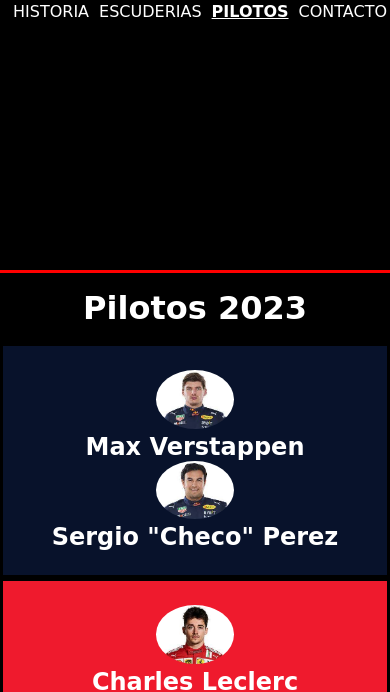
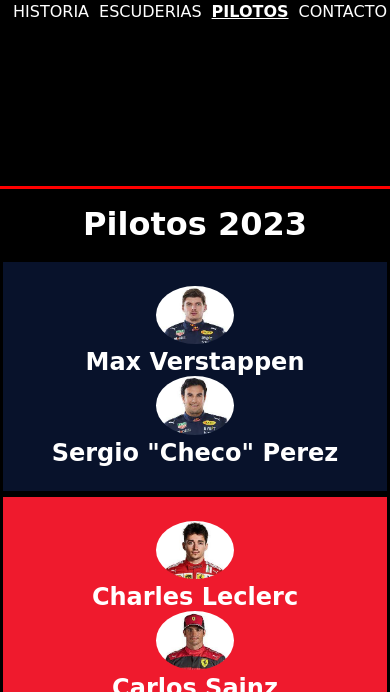
Before and after one commit to mateocorral/PreEntrega2Corral, a plain HTML site: page seccionesMiPagina/pilotos.html in a window 390 px wide. Shown: the part 152-844 px from the top of the page. Drawn offline with nearby package versions, Linux system fonts and the light colour scheme; a web font is replaced by a local one.

Commit message:
retoque el header

```diff
--- a/css/estilos.css
+++ b/css/estilos.css
@@ -293,11 +293,12 @@ div.scale:hover{
        justify-content: flex-start;
     }
     header{
-        height: 50vh;
+        height: 40vh;
     }
     li{
         padding: 0px;
         margin-left: 10px;
+        font-size: medium;
     }
     .header__menuNav{
         align-items: flex-start;
```
